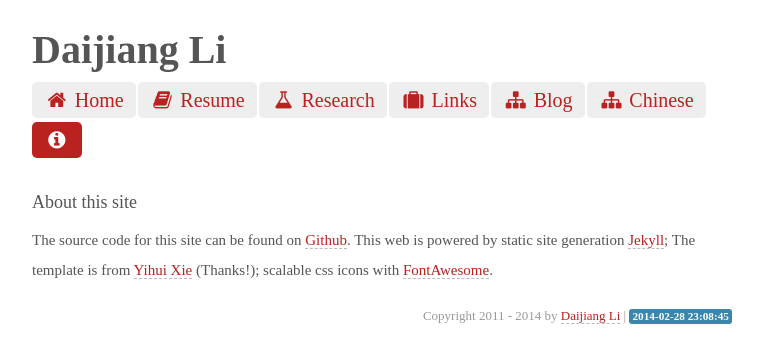
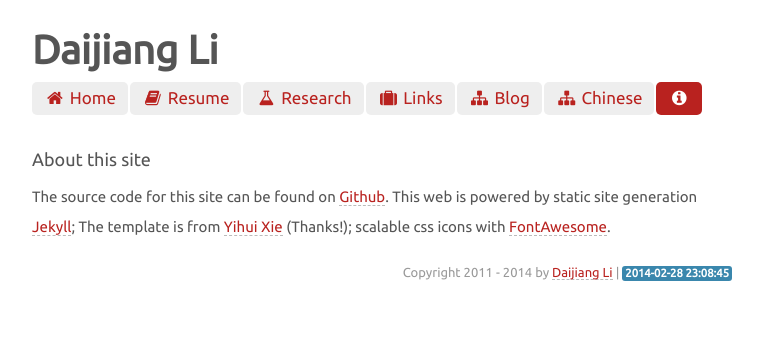
Before and after one commit to daijiang/Old-website, a Jekyll site: the page built from README.md, in a window 1280 px wide. Shown: the top 363 px of the page, without its empty margins (258-1021 px from the left). Built offline with Jekyll 4.4.1, drawn with Linux system fonts in a browser that asks for light colours; Markdown is read by kramdown in place of the engine named in the settings.

Commit message:
Ubuntu font

```diff
--- a/assets/css/home.css
+++ b/assets/css/home.css
@@ -1,4 +1,4 @@
-@import url(http://fonts.googleapis.com/css?family=Source+Sans+Pro:200,300,400,600,700,900,200italic,300italic,400italic,600italic,700italic,900italic);
+@import url(http://fonts.googleapis.com/css?family=Ubuntu:400,400italic);
 @media screen {
 .container {
 width:auto;
@@ -52,8 +52,8 @@
 }
 
 body {
-font-family:'Source Sans Pro' !important,"Hiragino Sans GB","Microsoft YaHei",Trebuchet,"Trebuchet MS",Tahoma,"Lucida Grande","Lucida Sans Unicode",Verdana,sans-serif;
-font-size:20px;
+font-family:'Ubuntu',"Hiragino Sans GB","Microsoft YaHei",Trebuchet,"Trebuchet MS",Tahoma,"Lucida Grande","Lucida Sans Unicode",Verdana,sans-serif;
+font-size:17px;
 line-height:28px;
 color:#555;
 background-color:#fff;
```
